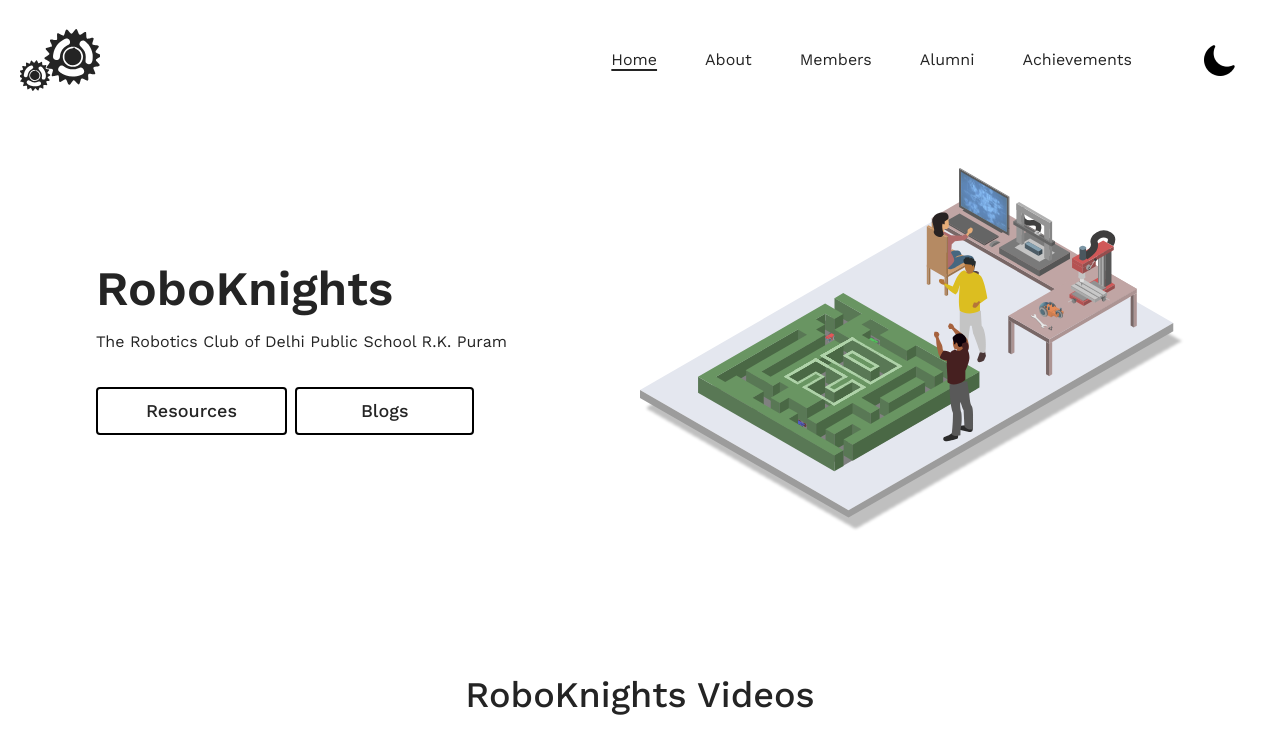
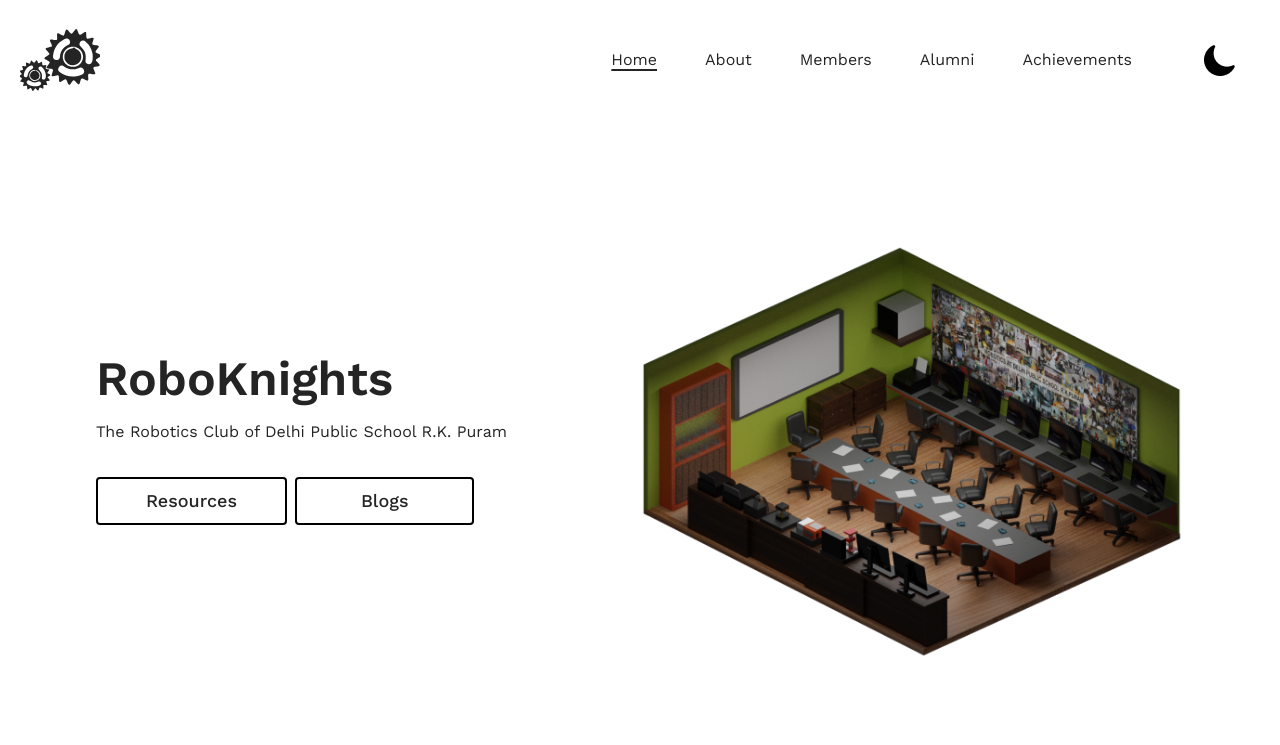
Before and after one commit to RoboKnights-Clan/RoboKnights-Clan.github.io, a Next.js app: page / in a window 1280 px wide. Shown: the top 745 px of the page. Built offline with nearby package versions, Linux system fonts and the light colour scheme.

Commit message:
update illustration

```diff
--- a/components/Home/Hero.tsx
+++ b/components/Home/Hero.tsx
@@ -29,7 +29,7 @@ const Hero = () => {
         <img
           className="object-cover object-center rounded"
           alt="hero"
-          src="/images/index_hero.svg"
+          src="/images/hero.png"
         />
       </div>
     </div>
```
Also changed, not shown: public/images/hero.png (added), public/images/index_hero.svg (deleted).
